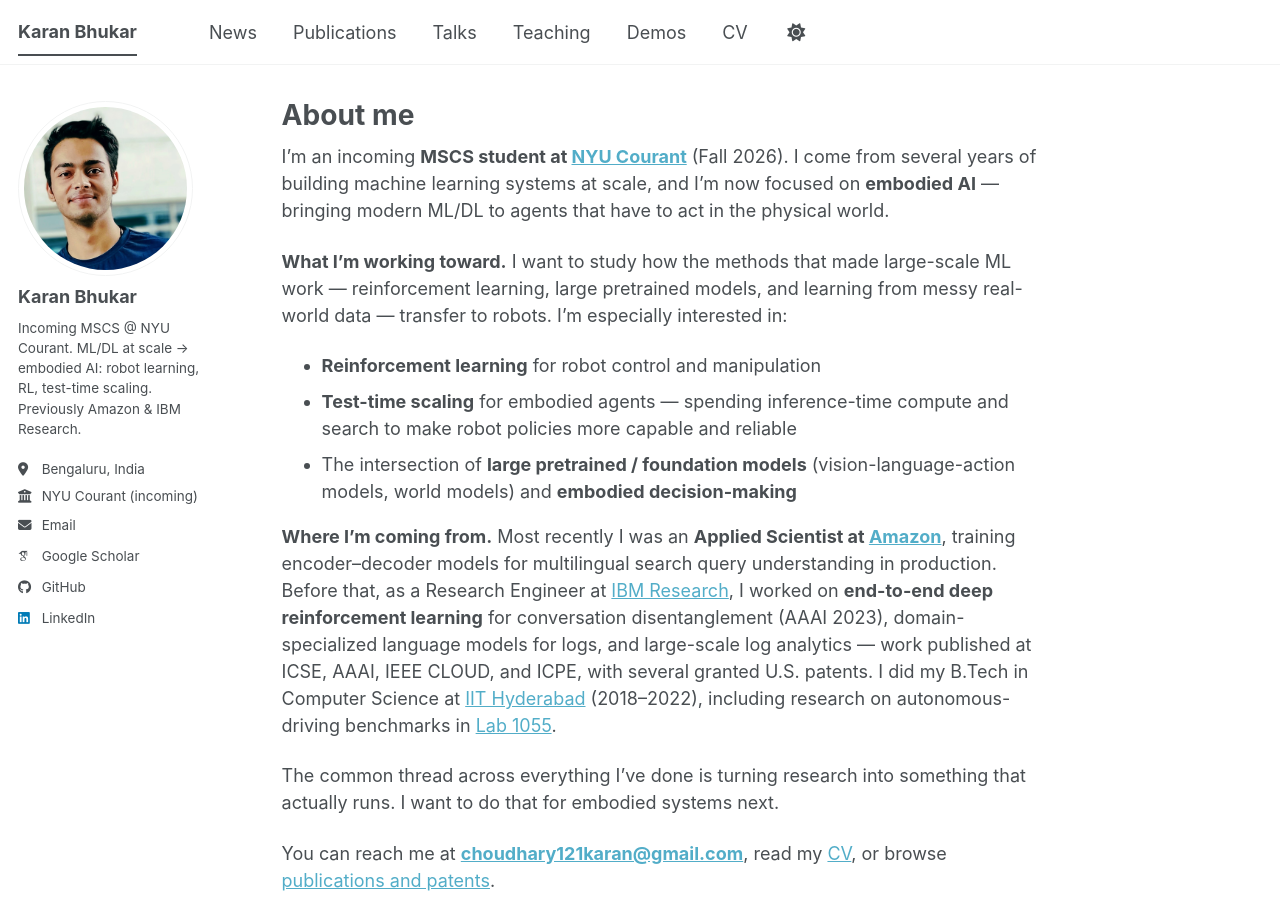
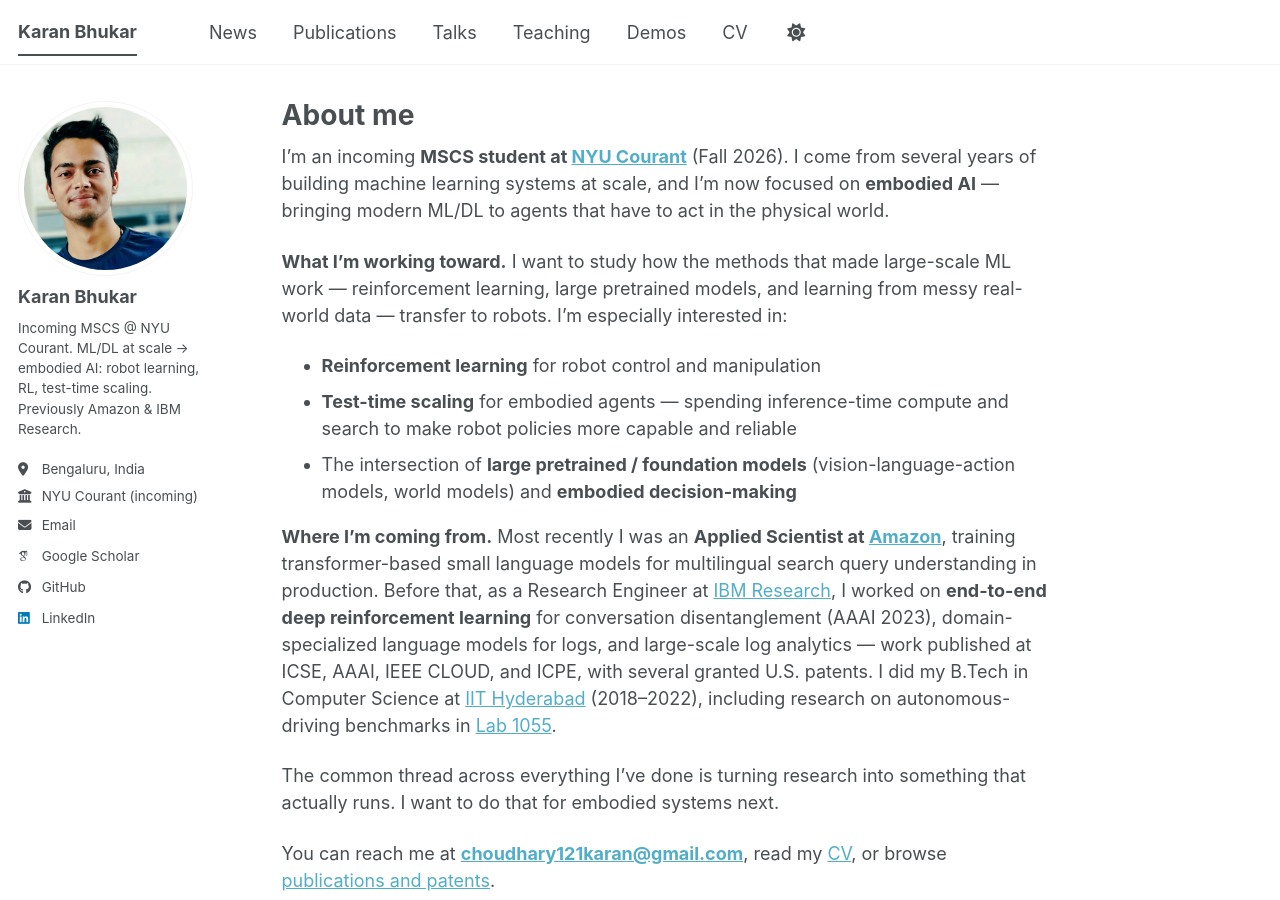
Before and after one commit to karan121bhukar/karan121bhukar.github.io, a Jekyll site: the page built from _pages/about.md, in a window 1280 px wide and 900 px high. Built offline with Jekyll 4.4.1, drawn with Linux system fonts in a browser that asks for light colours; some web fonts are replaced; a script bundle is joined from its source files by our own code; library files that are not in the unit come from our copies.

Commit message:
Reword home page: 'transformer-based small language models' for Amazon work

```diff
--- a/_pages/about.md
+++ b/_pages/about.md
@@ -15,7 +15,7 @@ I'm an incoming **MSCS student at [NYU Courant](https://cs.nyu.edu/)** (Fall 202
 - **Test-time scaling** for embodied agents — spending inference-time compute and search to make robot policies more capable and reliable
 - The intersection of **large pretrained / foundation models** (vision-language-action models, world models) and **embodied decision-making**
 
-**Where I'm coming from.** Most recently I was an **Applied Scientist at [Amazon](https://www.amazon.science/)**, training encoder–decoder models for multilingual search query understanding in production. Before that, as a Research Engineer at [IBM Research](https://research.ibm.com/labs/india), I worked on **end-to-end deep reinforcement learning** for conversation disentanglement (AAAI 2023), domain-specialized language models for logs, and large-scale log analytics — work published at ICSE, AAAI, IEEE CLOUD, and ICPE, with several granted U.S. patents. I did my B.Tech in Computer Science at [IIT Hyderabad](https://www.iith.ac.in/) (2018–2022), including research on autonomous-driving benchmarks in [Lab 1055](https://lab1055.github.io/).
+**Where I'm coming from.** Most recently I was an **Applied Scientist at [Amazon](https://www.amazon.science/)**, training transformer-based small language models for multilingual search query understanding in production. Before that, as a Research Engineer at [IBM Research](https://research.ibm.com/labs/india), I worked on **end-to-end deep reinforcement learning** for conversation disentanglement (AAAI 2023), domain-specialized language models for logs, and large-scale log analytics — work published at ICSE, AAAI, IEEE CLOUD, and ICPE, with several granted U.S. patents. I did my B.Tech in Computer Science at [IIT Hyderabad](https://www.iith.ac.in/) (2018–2022), including research on autonomous-driving benchmarks in [Lab 1055](https://lab1055.github.io/).
 
 The common thread across everything I've done is turning research into something that actually runs. I want to do that for embodied systems next.
 
```
